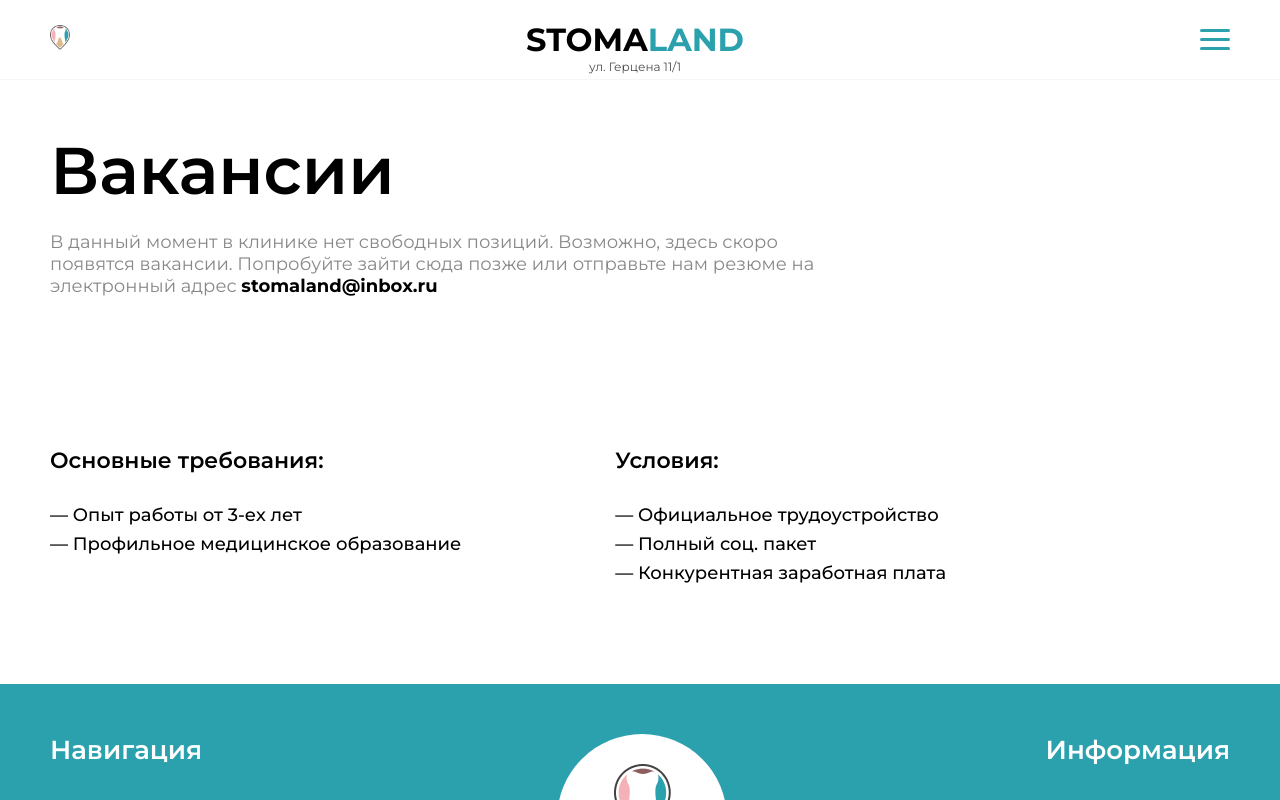
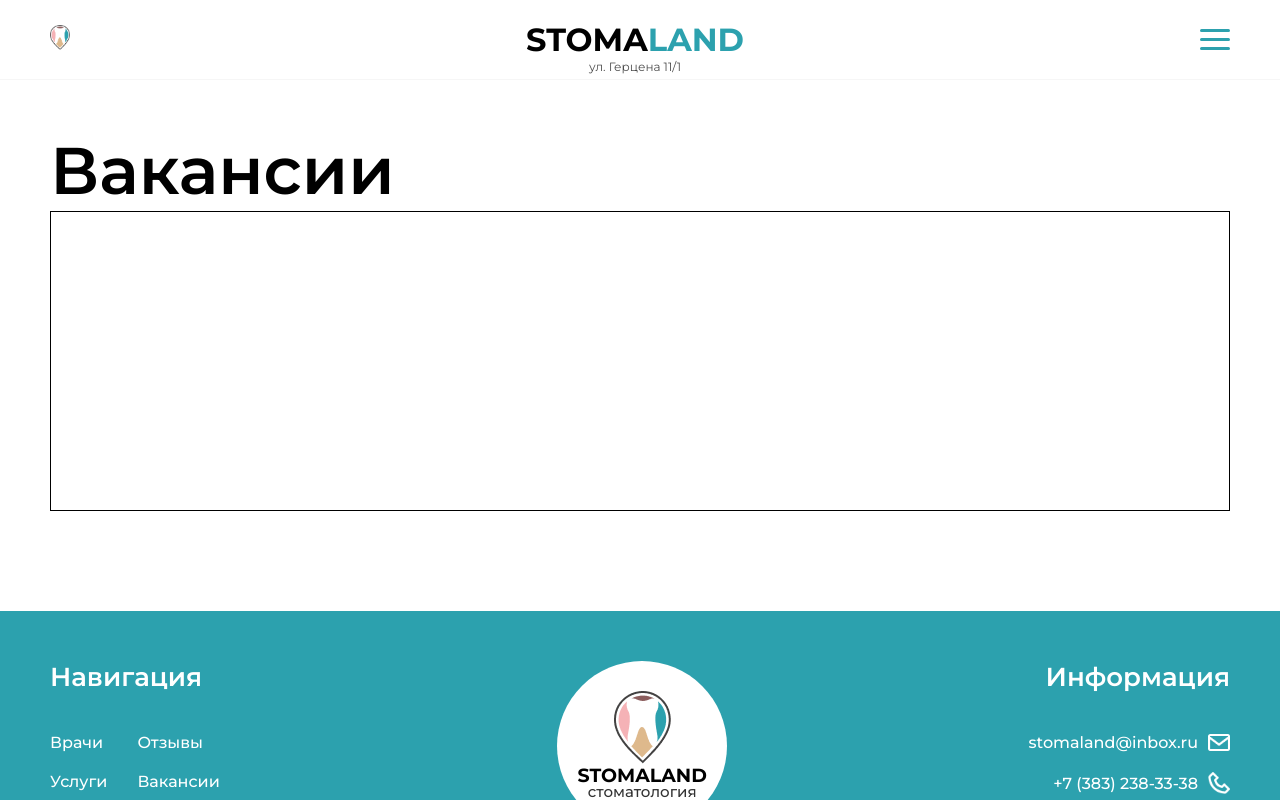
Before and after one commit to ErlanAkimov/stomaland, a React (Create React App) app: page /job in a window 1280 px wide. Shown: the top 800 px of the page. Built offline with nearby package versions, Linux system fonts and the light colour scheme.

Commit message:
save work

```diff
--- a/src/pages/JobPage/JobPage.jsx
+++ b/src/pages/JobPage/JobPage.jsx
@@ -1,7 +1,9 @@
 import React from 'react';
 import styles from './job.module.scss';
+import Vacancy from './Vacancy/Vacancy.jsx';
+
 function JobPage() {
-	const vacancies = [/* { position: 'Врач-стоматолог-хирург', time: 'Частичная занятость (2-3 дня в неделю)'} */];
+	const vacancies = [<Vacancy />];
 	React.useEffect(() => {
 		window.scrollTo(0, 0);
 	}, [])
@@ -17,27 +19,9 @@
 				</div>
 			) : (
 				vacancies.map((item, index) => {
-					return <div key={index}>{item.position}</div>;
+					return item
 				})
 			)}
-
-			<div className={styles.offer}>
-				<div className={styles.offer_item}>
-					<div className={styles.item_title}>Основные требования:</div>
-					<ul className={styles.list}>
-						<li>Опыт работы от 3-ех лет</li>
-						<li>Профильное медицинское образование</li>
-					</ul>
-				</div>
-				<div className={styles.offer_item}>
-					<div className={styles.item_title}>Условия:</div>
-					<ul className={styles.list}>
-						<li>Официальное трудоустройство</li>
-						<li>Полный соц. пакет</li>
-						<li>Конкурентная заработная плата</li>
-					</ul>
-				</div>
-			</div>
 		</div>
 	);
 }
--- /dev/null
+++ b/src/pages/JobPage/Vacancy/Vacancy.jsx
@@ -0,0 +1,11 @@
+import styles from './vacancy.module.scss';
+
+function Vacancy () {
+    return (
+        <div className={styles.wrapper}>
+
+        </div>
+    )
+}
+
+export default Vacancy;
--- /dev/null
+++ b/src/pages/JobPage/Vacancy/vacancy.module.scss
@@ -0,0 +1,5 @@
+.wrapper {
+    width: 100%;
+    height: 300px;
+    border: 1px solid black;
+}
```
